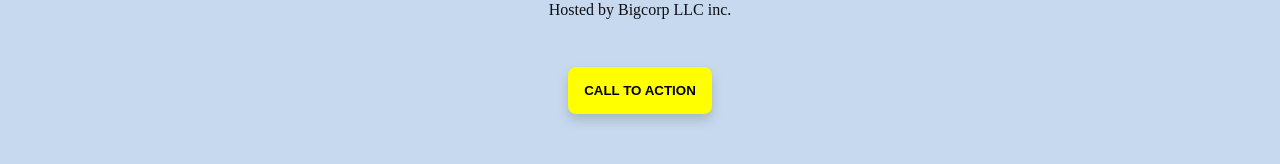
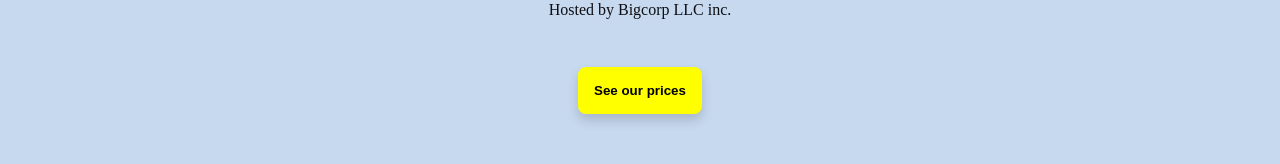
Before and after one commit to VonRiddarn/big-corpo-event-webbutveckling-1, a plain HTML site: page index.html in a window 1280 px wide. Shown: the part 137-301 px from the top of the page. Drawn offline with Linux system fonts and the light colour scheme.

Commit message:
feat: improve index html file

```diff
--- a/index.html
+++ b/index.html
@@ -16,7 +16,7 @@
 				<h1>BIG, MASSIVE, HUGE CORPORATE EVENT</h1>
 				<p>Hosted by Bigcorp LLC inc.</p>
 			</span>
-			<button id="call-to-action-btn">CALL TO ACTION</button>
+			<button id="call-to-action-btn">See our prices</button>
 		</header>
 		<main>
 			<section>
```
